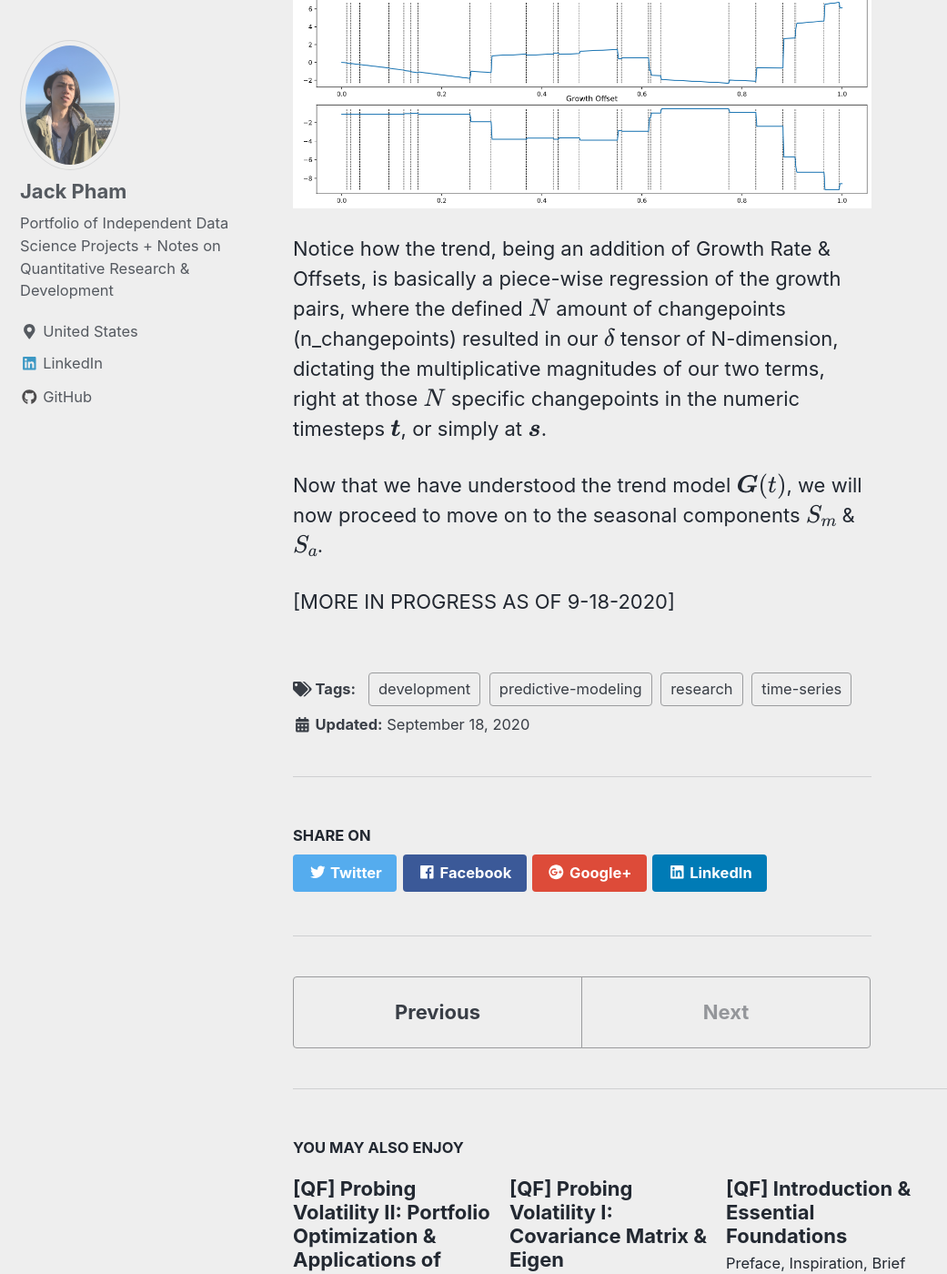
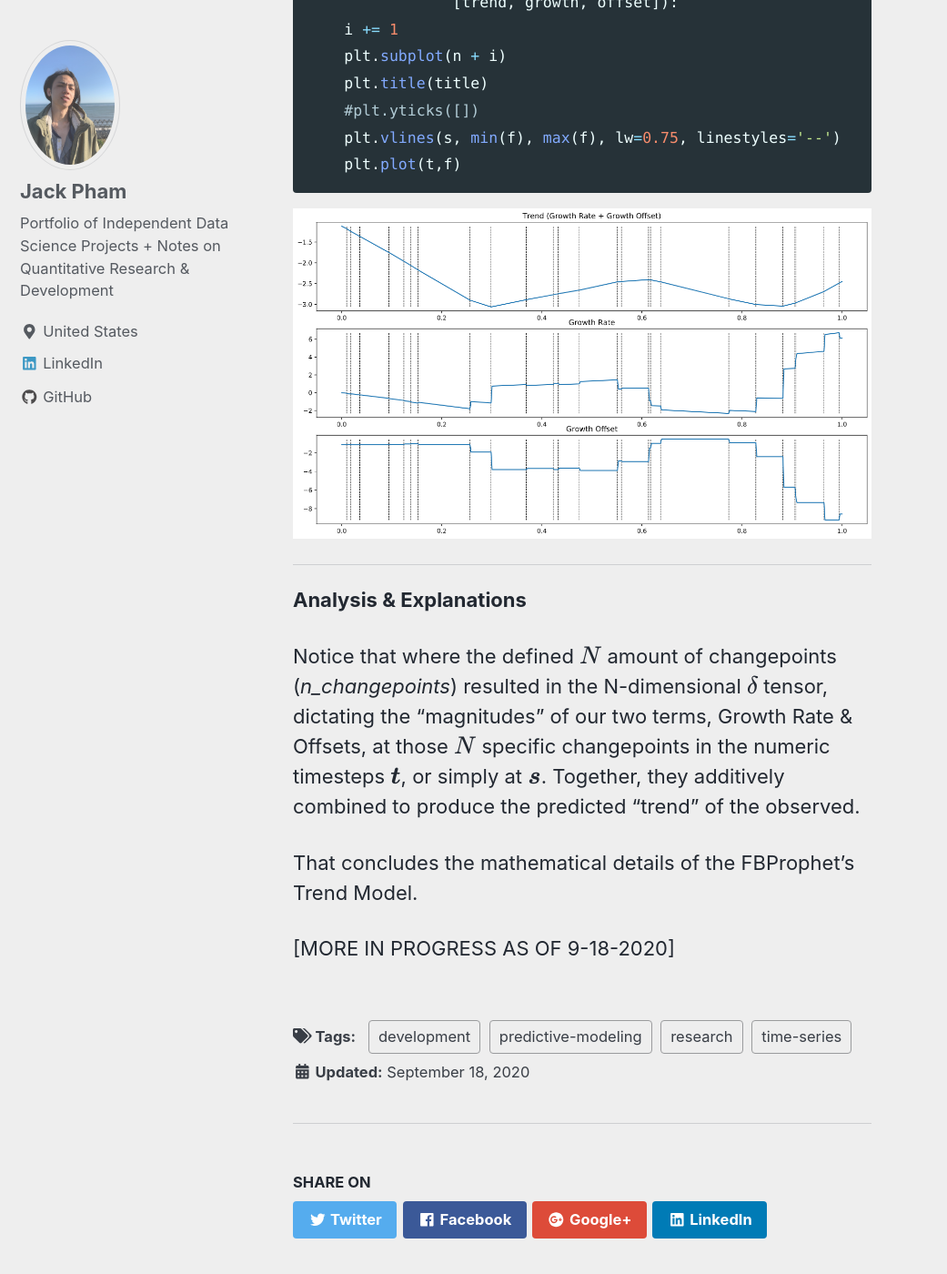
Before and after one commit to jp-quant/jp-quant.github.io, a Jekyll site: the page built from _posts/2020-09-18-fbprophet_bayesian_glm.md, in a window 1280 px wide and 1400 px high, scrolled down 15887 px. Shown: the whole window at 91% size, without its empty margins (0-1041 px from the left). Built offline with Jekyll 4.4.1, drawn with Linux system fonts in a browser that asks for light colours; nearby versions of some CDN libraries; formulas are drawn with MathJax 3; some of the changed text lies outside the part shown.

Commit message:
new post 9-18-20

```diff
--- a/_posts/2020-09-18-fbprophet_bayesian_glm.md
+++ b/_posts/2020-09-18-fbprophet_bayesian_glm.md
@@ -22,7 +22,7 @@ As an attempt of mine to explain the model in more applicable details, and alter
 1. Mathematically understand the difference between **Ordinary v.s. Generalized** Linear Models (GLM) & why we are using GLM to build time-series forecasters.
 2. Explore the concept of "going Bayesian" (Bayes' Theorem), the benefits from doing so & the extended philosophy behind it.
 3. Break down the mathematics of FBProphet.
-4. Build our own version in Python with additional flexibility & creative concepts added, utilizing *PyMC3* instead of *Stan* (like fbprophet does) as backend sampler (since I am not yet super fluent in Stan by the time I write this post).
+4. Build our own version in Python with additional flexibility & creative concepts added, utilizing *PyMC3* instead of *Stan* (like fbprophet does) as backend sampler (since I am not yet super fluent in Stan by the time I write this post). In addition, I will not spend much time talking about PyMC3, as you can navigate here to explore. It's an amazing probabilistic modeling module that implements frontier computational algorithms to perform MCMC simulations, along with a rich library of variational inferencing methods when dealing with massive amount of data, for regressions of various distributions in our built models. In short it performs sampling & fitting of our model for prediction purposes.
 
 
 ---
@@ -212,7 +212,7 @@ Now, with all the defined components to model our $$\boldsymbol{G}(t)$$, we proc
 **Logistic Trend** (Non-Linear & Saturating Growth Applications)
 > $$G(\boldsymbol{t}) = \frac{C(\boldsymbol{t})}{1 + exp[-(k + A_{\boldsymbol{t}} \delta)(\boldsymbol{t} - (m + A_{\boldsymbol{t}} \gamma))]}$$
 
-> Where $$C =$$ cap/maximum for logistic convergences/saturating point(s), can be given or include in our model to fit.
+> Where $$C =$$ cap/maximum for logistic convergences/saturating point(s), which can be given (fbprophet's) or include in our model as a prior to fit.
 
 **Flat Trend** (for simplicity)
 > $$G(\boldsymbol{t}) = m \vec{\boldsymbol{1}_{\boldsymbol{t}}}$$
@@ -223,7 +223,7 @@ Now, with all the defined components to model our $$\boldsymbol{G}(t)$$, we proc
 
 ### Simple Visual & Technical Decomposition of Linear Trend Model
 
-> **Remarks**: All values are randomly generated to produce such result, as such result means nothing without observed data to fit the priors to. This is purely demonstrative work.
+> **Remarks**: All values are randomly generated to produce such result, as such result means nothing without observed data to fit the priors to. This is purely demonstrative work. These lines of codes will be partially recycled for our final model built at the end. We primarily want to understand the components in pieces & how they come together.
 
 ---
 
@@ -275,8 +275,11 @@ for title, f in zip(['Trend (Growth Rate + Growth Offset)','Growth Rate', 'Growt
 
 <img src="https://jp-quant.github.io/images/glm_bayesian/demo_1.png" style="background-color: white;">
 
-Notice how the trend, being an addition of Growth Rate & Offsets, is basically a piece-wise regression of the growth pairs, where the defined $$N$$ amount of changepoints (n_changepoints) resulted in our $$\delta$$ tensor of N-dimension, dictating the multiplicative magnitudes of our two terms, right at those $$N$$ specific changepoints in the numeric timesteps $$\boldsymbol{t}$$, or simply at $$\boldsymbol{s}$$.
+---
+**Analysis & Explanations**
 
-Now that we have understood the trend model $$\boldsymbol{G}(t)$$, we will now proceed to move on to the seasonal components $$S_m$$ & $$S_a$$.
+Notice that where the defined $$N$$ amount of changepoints (*n_changepoints*) resulted in the N-dimensional $$\delta$$ tensor, dictating the "magnitudes" of our two terms, Growth Rate & Offsets, at those $$N$$ specific changepoints in the numeric timesteps $$\boldsymbol{t}$$, or simply at $$\boldsymbol{s}$$. Together, they additively combined to produce the predicted "trend" of the observed.
+
+That concludes the mathematical details of the FBProphet's Trend Model.
 
 [MORE IN PROGRESS AS OF 9-18-2020]
```
